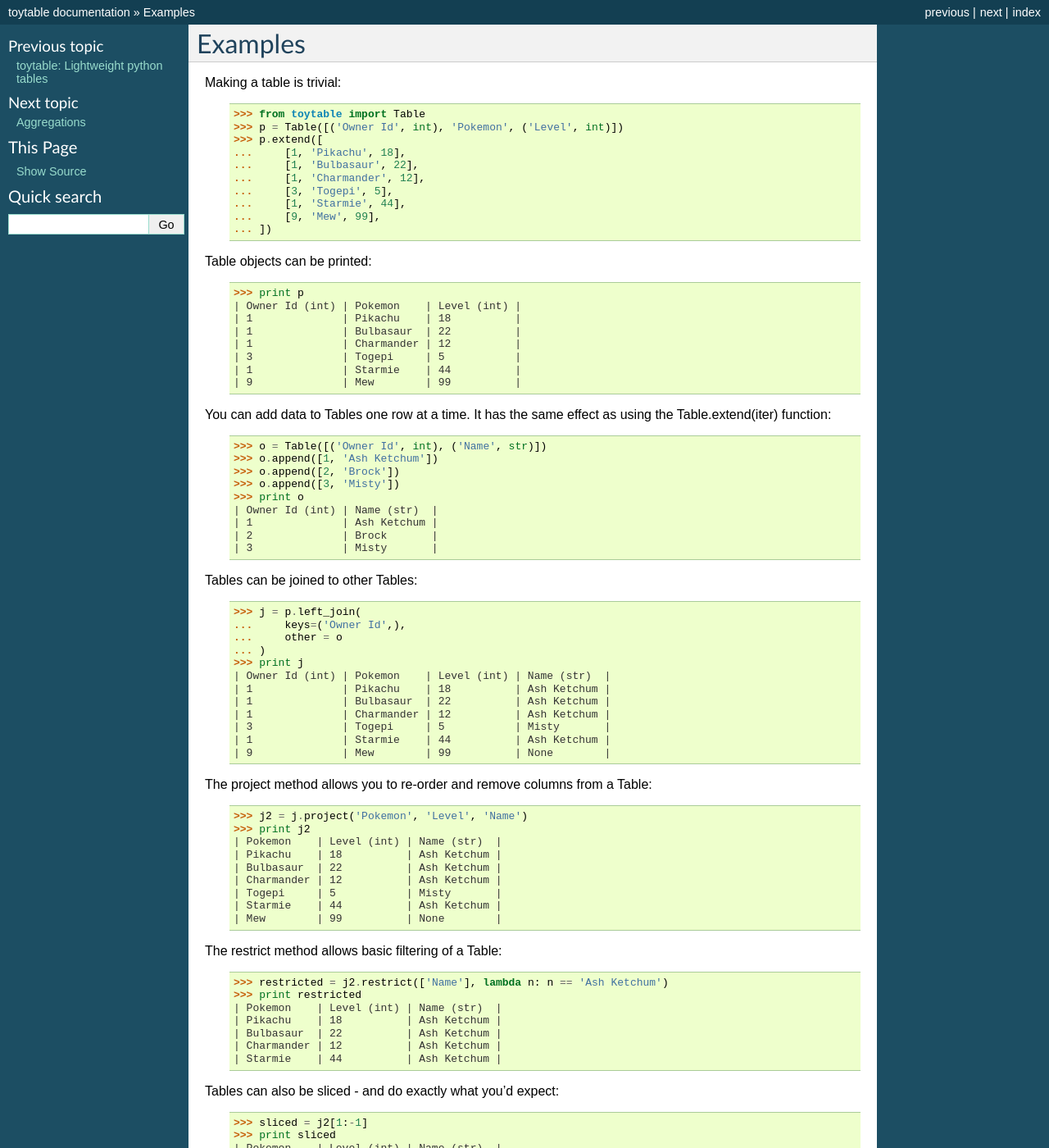
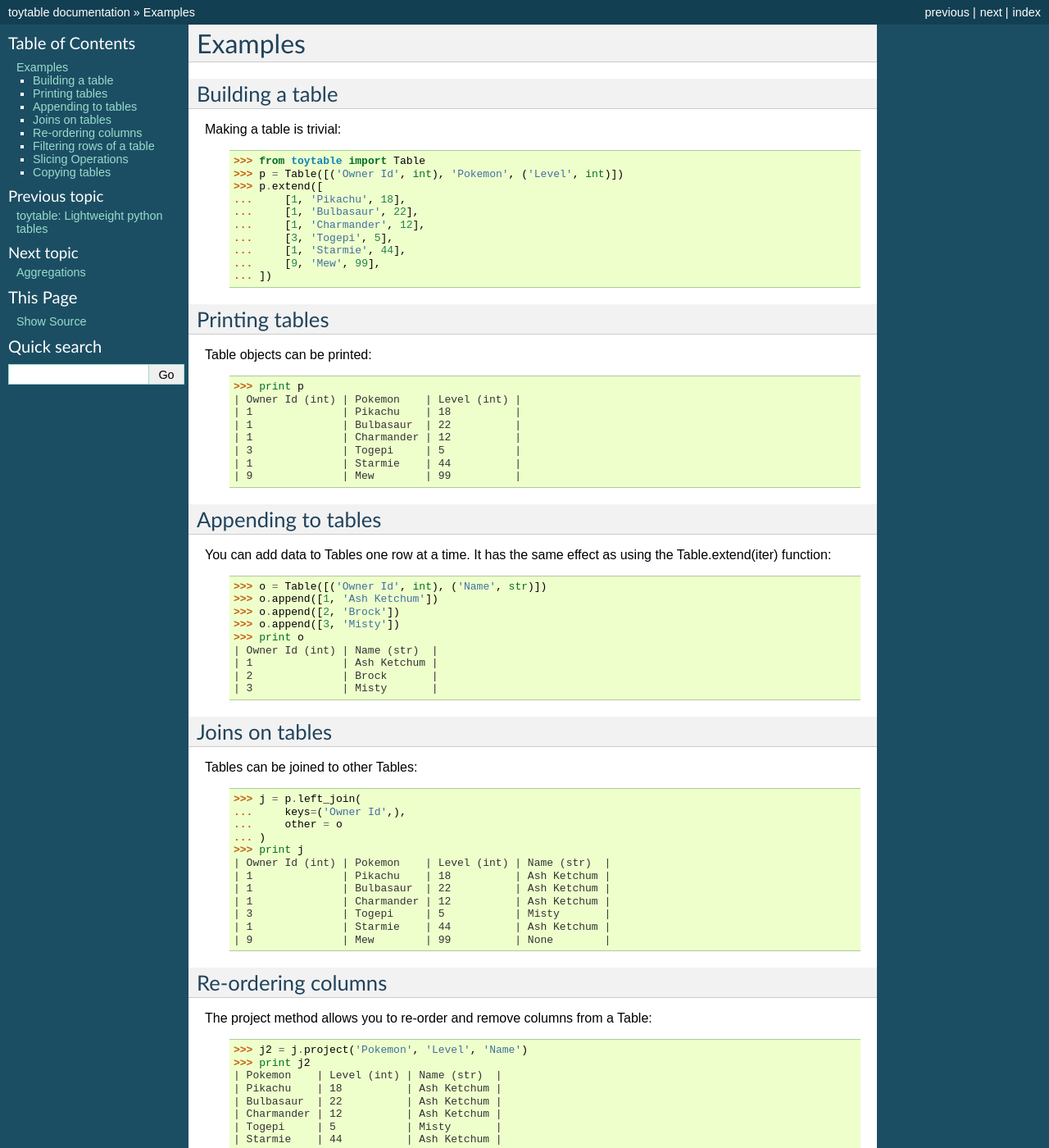
Before and after one commit to salimfadhley/toytable, a Sphinx documentation site: the page built from doc/source/examples.rst, in a window 1280 px wide and 1400 px high. Shown: the whole window at 82% size. Built offline with Sphinx 7.4.7, drawn with Linux system fonts in a browser that asks for light colours; the version number could not be read and is left out; some of the changed text lies outside the part shown.

Commit message:
more doc tidy ups

```diff
--- a/doc/source/examples.rst
+++ b/doc/source/examples.rst
@@ -1,5 +1,8 @@
 Examples
---------
+========
+
+Building a table
+----------------
 
 Making a table is trivial:
     >>> from toytable import Table
@@ -14,6 +17,9 @@ Making a table is trivial:
     ... ])
 
 
+Printing tables
+---------------
+
 Table objects can be printed:
     >>> print p
     | Owner Id (int) | Pokemon    | Level (int) |
@@ -23,6 +29,9 @@ Table objects can be printed:
     | 3              | Togepi     | 5           |
     | 1              | Starmie    | 44          |
     | 9              | Mew        | 99          |
+
+Appending to tables
+-------------------
 
 You can add data to Tables one row at a time. It has the same effect as using the Table.extend(iter) function:
     >>> o = Table([('Owner Id', int), ('Name', str)])
@@ -35,6 +44,9 @@ You can add data to Tables one row at a time. It has the same effect as using th
     | 2              | Brock       |
     | 3              | Misty       |
 
+
+Joins on tables
+---------------
 
 Tables can be joined to other Tables:
     >>> j = p.left_join(
@@ -51,6 +63,9 @@ Tables can be joined to other Tables:
     | 9              | Mew        | 99          | None        |
 
 
+Re-ordering columns
+-------------------
+
 The project method allows you to re-order and remove columns from a Table:
     >>> j2 = j.project('Pokemon', 'Level', 'Name')
     >>> print j2
@@ -62,6 +77,9 @@ The project method allows you to re-order and remove columns from a Table:
     | Starmie    | 44          | Ash Ketchum |
     | Mew        | 99          | None        |
 
+Filtering rows of a table
+-------------------------
+
 The restrict method allows basic filtering of a Table:
     >>> restricted = j2.restrict(['Name'], lambda n: n == 'Ash Ketchum')
     >>> print restricted
@@ -71,6 +89,9 @@ The restrict method allows basic filtering of a Table:
     | Charmander | 12          | Ash Ketchum |
     | Starmie    | 44          | Ash Ketchum |
 
+Slicing Operations
+------------------
+
 Tables can also be sliced - and do exactly what you'd expect:
     >>> sliced = j2[1:-1]
     >>> print sliced
@@ -79,6 +100,9 @@ Tables can also be sliced - and do exactly what you'd expect:
     | Charmander | 12          | Ash Ketchum |
     | Togepi     | 5           | Misty       |
     | Starmie    | 44          | Ash Ketchum |
+
+Copying tables
+--------------
 
 Tables can be copied - that flattens their internal structure and can result
 in improved performance::
```
Also changed, not shown: doc/source/index.rst (+2 -37 lines), doc/source/tdd.rst (added, +35 -0 lines).
